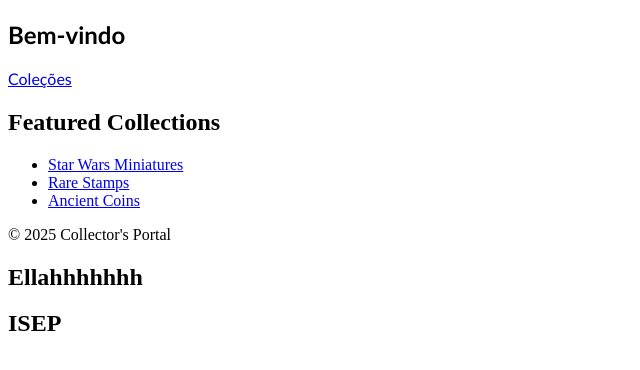
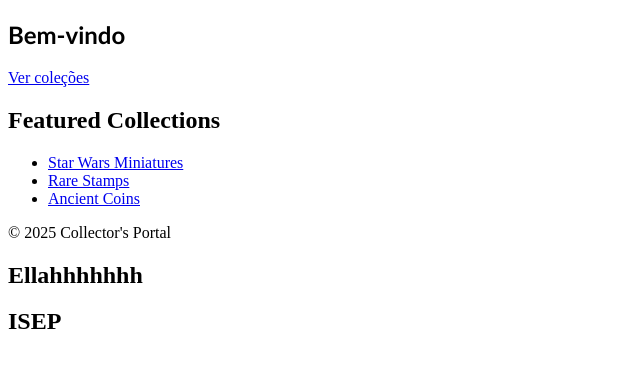
Before and after one commit to ellahf/SINF1_2025-G3, a PHP site: page /html/index.html in a window 1280 px wide. Shown: the part 117-487 px from the top of the page, without its empty margins (0-640 px from the left). Run offline with PHP 8.4, Linux system fonts and the light colour scheme.

Commit message:
Mensagem do commit

```diff
--- a/css/styles.css
+++ b/css/styles.css
@@ -104,7 +104,7 @@
     display: block;
 }
 
-.below-navbar a {
+.below-navbar button {
     font-family: Calibri;
     margin-left: auto;
 }
--- a/html/index.html
+++ b/html/index.html
@@ -41,7 +41,7 @@
         <main>
             <div class="below-navbar">
                 <h2>Bem-vindo</h2>
-                <a href="collections.html">Coleções</a>
+                <a href="collections.html" class="button">Ver coleções</a>
             </div>
 
         </main>
```
